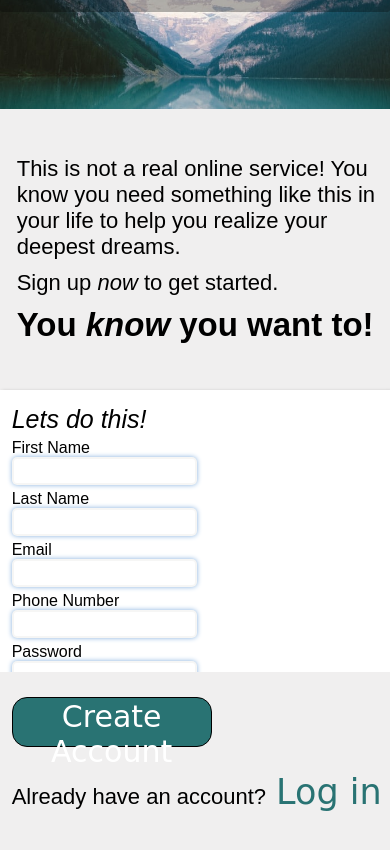
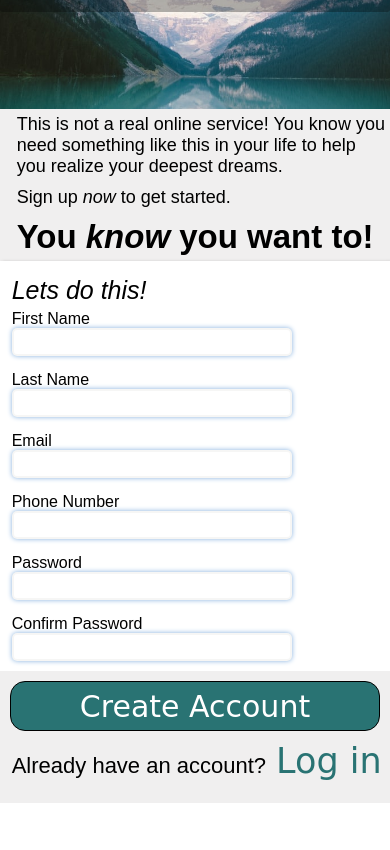
Before and after one commit to steress/sign_up, a plain HTML site: page index.html in a window 390 px wide. Shown: the part 186-1036 px from the top of the page. After the commit the page ends 989 px from the top, so only its background shows below. Drawn offline with Linux system fonts and the light colour scheme; a web font is replaced by a local one.

Commit message:
phone media query

```diff
--- a/index.css
+++ b/index.css
@@ -178,13 +178,22 @@ button:hover {
     }
     .right {
         width: 100vw;
-        height: 100vh;
+        height: 100%;
     }
     .top > p {
         padding: 5px;
+        font-size: 18px;
     }
     .inputflex > div {
+        width: 280px;
+        margin-bottom: 10px;
+    }
+    .bot > button {
+        margin: 10px;
         width: auto;
+    }
+    .bot > p {
+        margin-top: 0;
     }
 }
 
```
